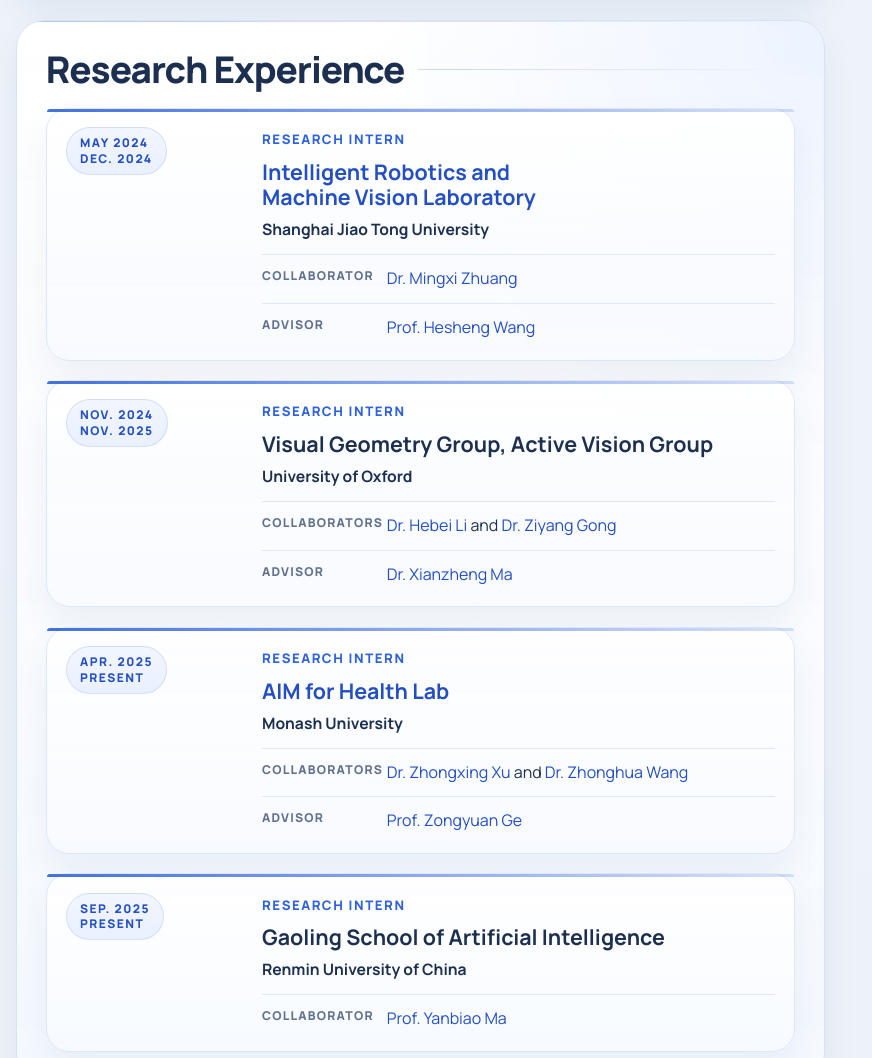
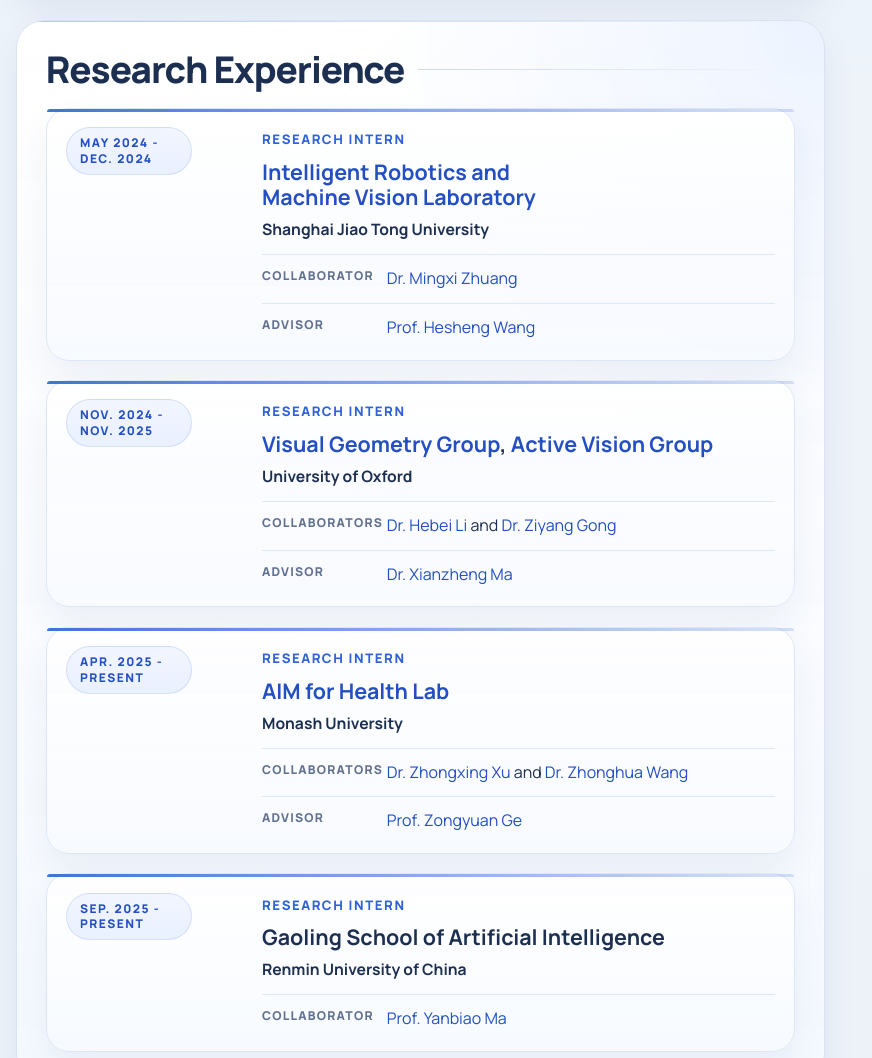
Before and after one commit to qz-qian/qz-qian.github.io, a plain HTML site: page index.html in a window 1280 px wide. Shown: the part 3960-5018 px from the top of the page, without its empty margins (0-872 px from the left). Drawn offline with Linux system fonts and the light colour scheme.

Commit message:
Adjust experience date wrapping and Oxford links

```diff
--- a/index.html
+++ b/index.html
@@ -360,7 +360,7 @@
               </div>
               <div class="experience-body">
                 <p class="experience-role">Research Intern</p>
-                <h3>Visual Geometry Group, Active Vision Group</h3>
+                <h3><a href="https://www.robots.ox.ac.uk/~vgg/">Visual Geometry Group</a>, <a href="https://www.robots.ox.ac.uk/ActiveVision/index.html">Active Vision Group</a></h3>
                 <p class="experience-org">University of Oxford</p>
                 <dl class="experience-meta">
                   <div>
--- a/style.css
+++ b/style.css
@@ -745,6 +745,7 @@
   display: inline-grid;
   gap: 0.08rem;
   min-height: auto;
+  min-width: 126px;
   padding: 0.5rem 0.82rem 0.48rem;
   border-radius: 999px;
   border: 1px solid rgba(47, 98, 217, 0.14);
@@ -760,6 +761,14 @@
 .experience-period-start,
 .experience-period-end {
   display: block;
+}
+
+.experience-period-start {
+  white-space: nowrap;
+}
+
+.experience-period-start::after {
+  content: " -";
 }
 
 .experience-body {
```
